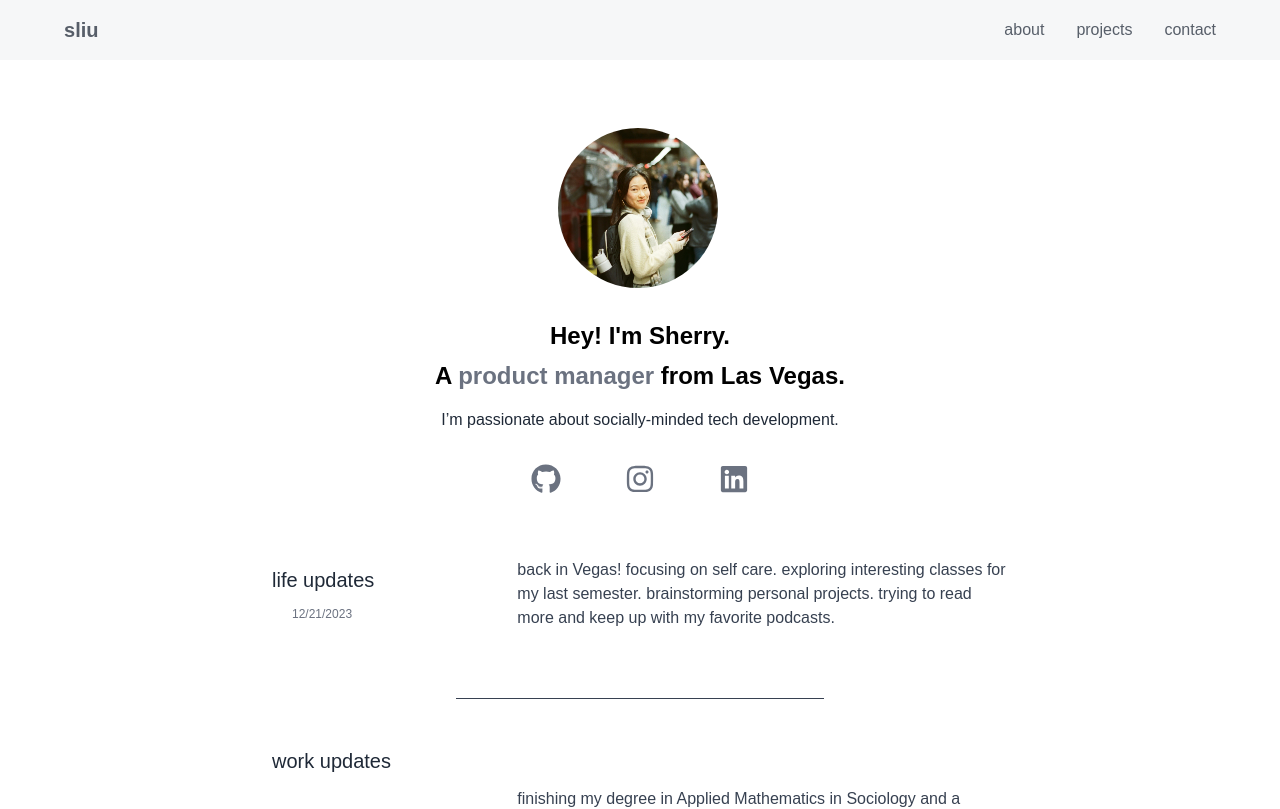
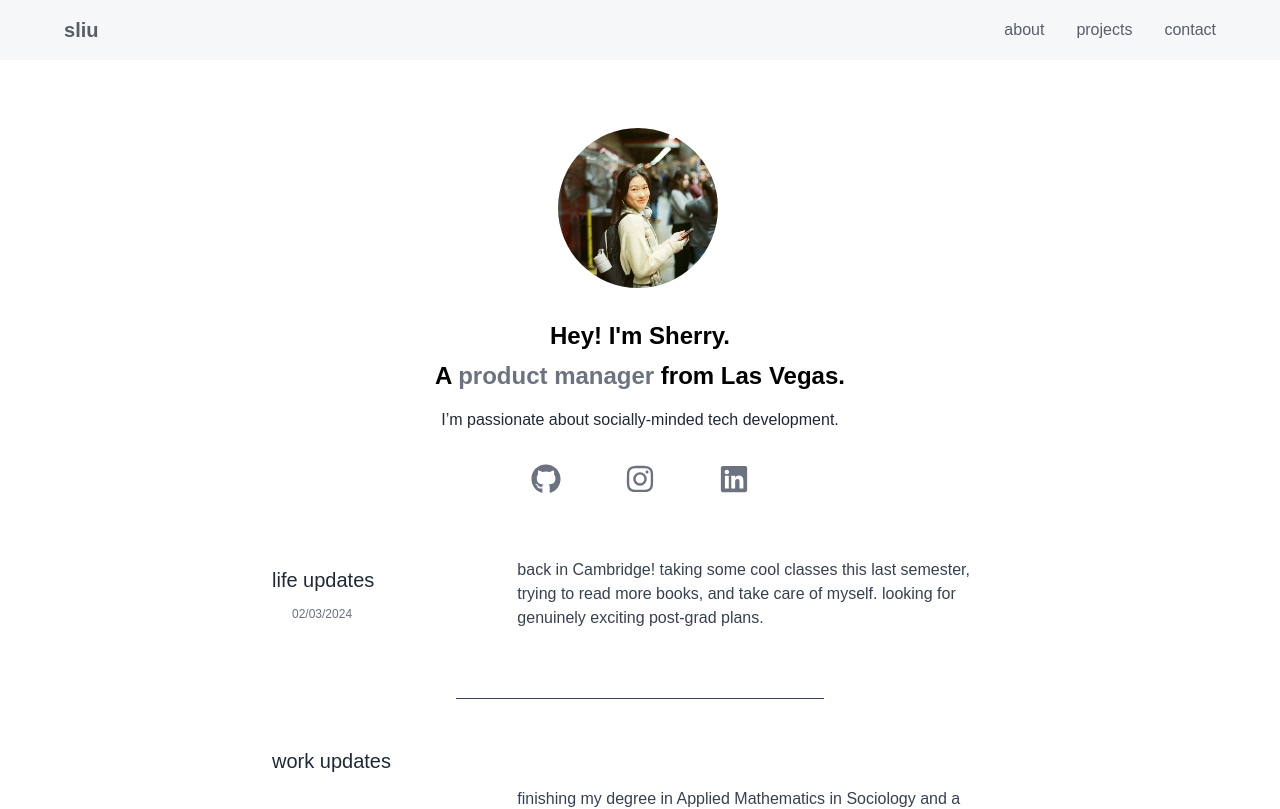
Before and after one commit to shxrryliu/personal-website, a Next.js app: page / in a window 1280 px wide. Shown: the top 809 px of the page. Built offline with nearby package versions, Linux system fonts and the light colour scheme.

Commit message:
2/3/2024 life update

```diff
--- a/components/indexdata.js
+++ b/components/indexdata.js
@@ -3,8 +3,8 @@ import Link from 'next/link';
 
 export const lifeUpdates = {
     title: "life updates",
-    date: '12/21/2023',
-    content: 'back in Vegas! focusing on self care. exploring interesting classes for my last semester. brainstorming personal projects. trying to read more and keep up with my favorite podcasts.'
+    date: '02/03/2024',
+    content: 'back in Cambridge! taking some cool classes this last semester, trying to read more books, and take care of myself. looking for genuinely exciting post-grad plans.'
 };
 
 export const workUpdates = {
```
